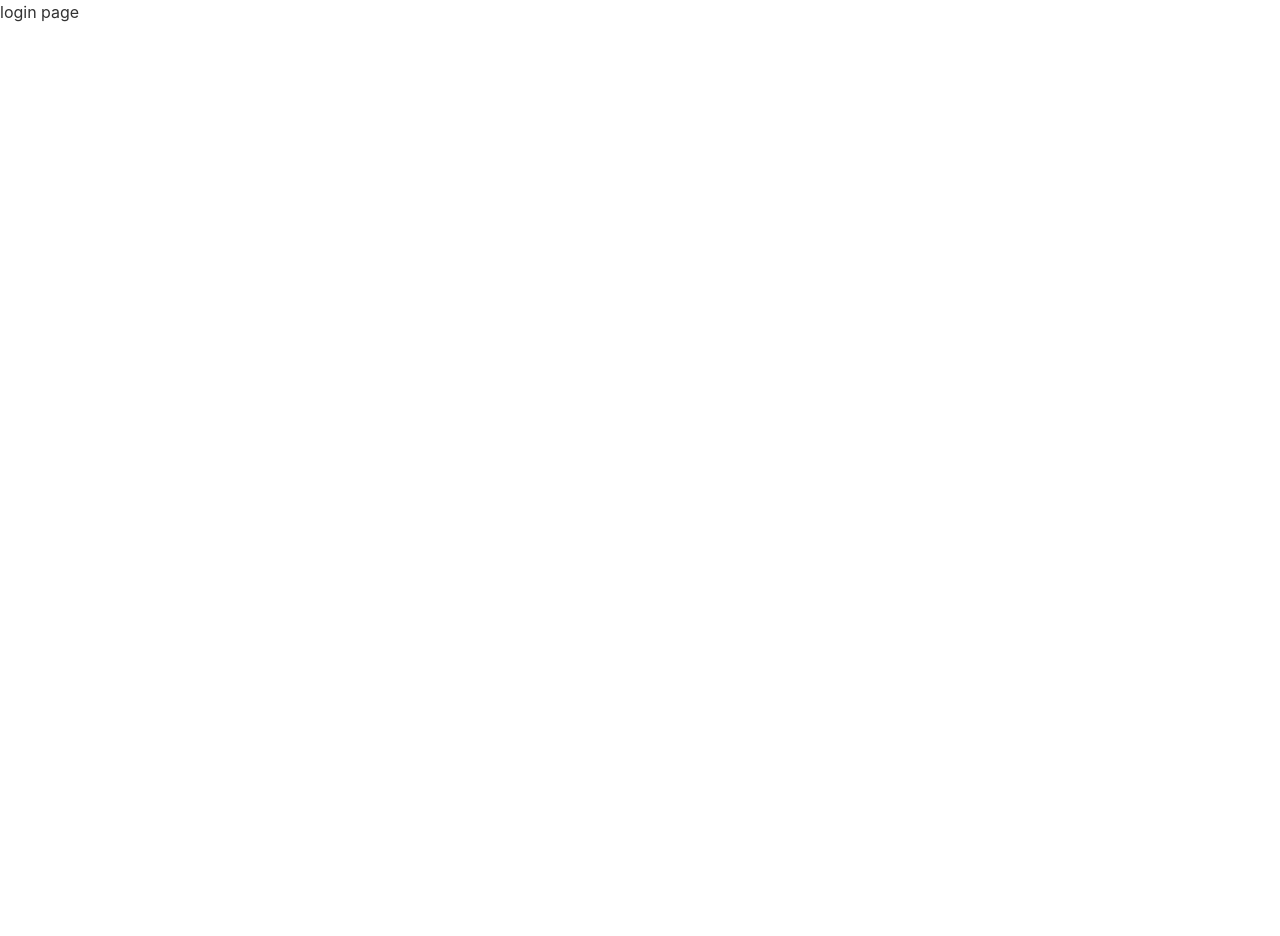
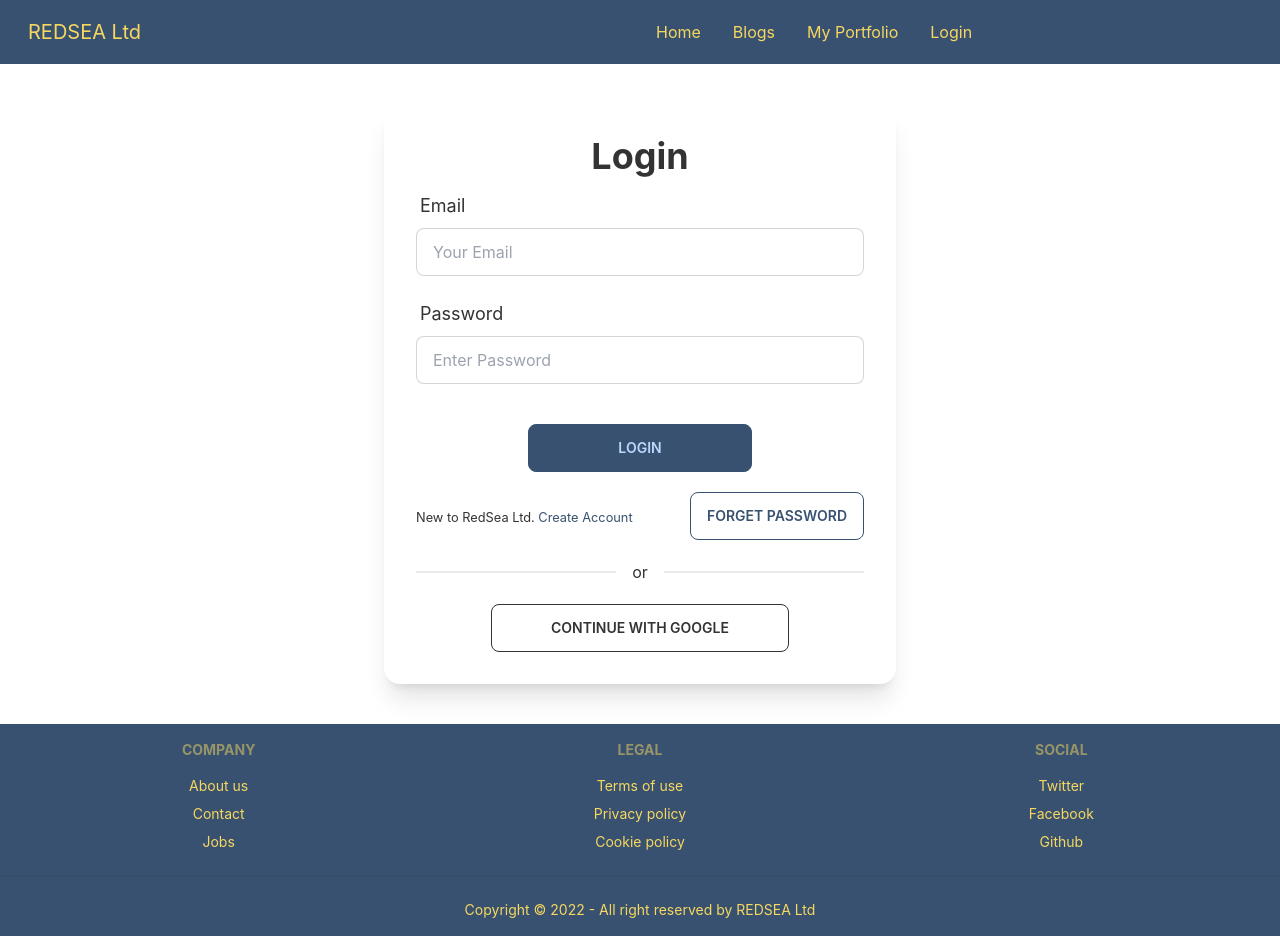
Before and after one commit to alamindjp/redsea-client, a React (Create React App) app: page /login in a window 1280 px wide. Before the commit the page ends 800 px from the top, so only its background shows below. Built offline with nearby package versions, Linux system fonts and the light colour scheme.

Commit message:
update login page, businesssumary,home banner, ours expart,our factory, product,reviews footerand navbar components

```diff
--- a/src/Pages/Home/HomeComponents/BusinessSummary.js
+++ b/src/Pages/Home/HomeComponents/BusinessSummary.js
@@ -6,21 +6,21 @@ import like from '../../../Assets/Images/icon/like.png'
 const BusinessSummary = () => {
     return (
         <div className='grid grid-cols-1 sm:grid-cols-2 md:grid-cols-3 gap-5 m-2'>
-            <div class="card w-50  text-center mt-5">
+            <div className="card w-50  text-center mt-5">
                 <figure><img className='w-[120px]' src={flags} alt="Countries" /></figure>
                 <div className='mt-3'>
                     <h2 className='font-bold text-2xl m-0'>72</h2>
                     <p className='m-0'><small>Countries</small></p>
                 </div>
             </div>
-            <div class="card w-50  text-center mt-5">
+            <div className="card w-50  text-center mt-5">
                 <figure><img className='w-[120px]' src={people} alt="Happy Clients" /></figure>
                 <div className='mt-3'>
                     <h2 className='font-bold text-2xl m-0'>273<small>+</small></h2>
                     <p className='m-0'><small>Happy Clients</small></p>
                 </div>
             </div>
-            <div class="card w-50  text-center mt-5">
+            <div className="card w-50  text-center mt-5">
                 <figure><img className='w-[120px]' src={like} alt="Feedback" /></figure>
                 <div className='mt-3'>
                     <h2 className='font-bold text-2xl m-0'>550<small>+</small></h2>
--- a/src/Pages/Home/HomeComponents/OurExperts.js
+++ b/src/Pages/Home/HomeComponents/OurExperts.js
@@ -3,13 +3,13 @@ import Experts from '../../../Assets/Images/images/Experts.png'
 
 const OurExperts = () => {
     return (
-            <div class="hero min-h-screen px-5">
-                <div class="hero-content flex-col lg:flex-row">
-                    <img src={Experts} class="w-[300px] sm:w-[500px] rounded-lg shadow-2xl" alt='' />
+            <div className="hero min-h-screen px-5">
+                <div className="hero-content flex-col lg:flex-row">
+                    <img src={Experts} className="w-[300px] sm:w-[500px] rounded-lg shadow-2xl" alt='' />
                     <div className='px-10 text-justify'>
-                        <h1 class="text-5xl font-bold">Ours Experts</h1>
-                        <p class="py-6">Provident cupiditate voluptatem et in. Quaerat fugiat ut assumenda excepturi exercitationem quasi. In deleniti eaque aut repudiandae et a id nisi.</p>
-                        <button class="btn btn-accent">Get Started</button>
+                        <h1 className="text-5xl font-bold">Ours Experts</h1>
+                        <p className="py-6">Provident cupiditate voluptatem et in. Quaerat fugiat ut assumenda excepturi exercitationem quasi. In deleniti eaque aut repudiandae et a id nisi.</p>
+                        <button className="btn btn-accent">Get Started</button>
                     </div>
                 </div>
             </div>
--- a/src/Pages/Home/HomeComponents/Product.js
+++ b/src/Pages/Home/HomeComponents/Product.js
@@ -3,15 +3,15 @@ import React from 'react';
 const Product = ({product}) => {
     const { name, image, quantity, price, description}=product
     return (
-        <div class="card w-50 bg-base-100 shadow-xl">
+        <div className="card w-50 bg-base-100 shadow-xl">
             <figure><img className='p-5' style={{width: "200px" }} src={image} alt="Shoes" /></figure>
-            <div class="card-body text-justify">
-                <h2 class="card-title font-bold">{ name }</h2>
+            <div className="card-body text-justify">
+                <h2 className="card-title font-bold">{ name }</h2>
                 <p><span className='font-bold'>Price</span>: ${price} <small>(per unit)</small></p>
                 <p><span className='font-bold'>Quantity</span>: {quantity}</p>
                 <p>{description.slice(0,160)}</p>
-                <div class="card-actions justify-center">
-                    <button class="btn btn-outline btn-success py-0">Purchase</button>
+                <div className="card-actions justify-center">
+                    <button className="btn btn-outline btn-success py-0">Purchase</button>
                 </div>
             </div>
         </div>
--- a/src/Pages/Home/HomeComponents/ReviewCard.js
+++ b/src/Pages/Home/HomeComponents/ReviewCard.js
@@ -3,14 +3,14 @@ import React from 'react';
 const ReviewCard = ({ review }) => {
     const { name, description } = review
     return (
-        <div class="card bg-base-100 shadow-xl p-5">
-                <div class="avatar">
-                    <div class="w-12 h-50 my-auto rounded-full ring ring-primary ring-offset-base-100 ring-offset-2">
+        <div className="card bg-base-100 shadow-xl p-5">
+                <div className="avatar">
+                    <div className="w-12 h-50 my-auto rounded-full ring ring-primary ring-offset-base-100 ring-offset-2">
                         <img src="https://api.lorem.space/image/face?hash=3174" alt=''/>
                     </div>
-                    <h2 class="text-xl font-bold pl-5">Name:{name}</h2>
+                    <h2 className="text-xl font-bold pl-5">Name:{name}</h2>
                 </div>
-            <div class="card-body p-2">
+            <div className="card-body p-2">
                 <p className='text-justify'><span className='font-bold'>Reviews:</span><br /> {description}</p>
             </div>
         </div>
--- a/src/Pages/Login/Login.js
+++ b/src/Pages/Login/Login.js
@@ -1,10 +1,79 @@
 import React from 'react';
+import { useForm } from 'react-hook-form';
+import { Link } from 'react-router-dom';
+import Footer from '../Shared/Footer/Footer';
+import Navbar from '../Shared/Navbar/Navbar';
 
 const Login = () => {
+    const { register, handleSubmit, formState: { errors } } = useForm();
+    const onSubmit = data => console.log(data);
     return (
         <div>
-            <h1>login page</h1>
-        </div>
+            <Navbar />
+            <div className="card w-4/5 sm:w-2/3 md:w-3/5 lg:w-2/5 mx-auto min-h-50 bg-base-100 shadow-xl mt-10">
+                <div className="card-body">
+                    <h1 className='text-4xl font-bold text-center'>Login</h1>
+                    <form onSubmit={handleSubmit(onSubmit)} className='w-full mx-auto'>
+                        <div className="form-control w-full">
+                            <label className="label">
+                                <span className="label-text text-lg">Email</span>
+                            </label>
+                            <input type="text"
+                                placeholder="Your Email"
+                                className="input input-bordered w-full"
+                                {...register("email", {
+                                    required: {
+                                        value: true,
+                                        message: 'Enter Email'
+                                    },
+                                    pattern: {
+                                        value: /^[a-zA-Z0-9._-]+@[a-zA-Z0-9.-]+\.[a-zA-Z]{2,6}/,
+                                        message: 'Enter valid Email' // JS only: <p>error message</p> TS only support string
+                                    }
+                                })} />
+                            <label className="label">
+                                {errors.email?.type === 'required' && <span className="label-text-alt text-red-400">{errors.email && <span>{errors.email.message}</span>}</span>}
+                                {errors.email?.type === 'pattern' && <span className="label-text-alt text-red-400">{errors.email && <span>{errors.email.message}</span>}</span>}
+                            </label>
+                        </div>
+                        <div className="form-control w-full">
+                            <label className="label">
+                                <span className="label-text text-lg">Password</span>
+                            </label>
+                            <input type="password"
+                                placeholder="Enter Password"
+                                className="input input-bordered w-full"
+                                {...register("password", {
+                                    required: {
+                                        value: true,
+                                        message: 'Enter password'
+                                    },
+                                    minLength: {
+                                        value: 6,
+                                        message: 'must be 6 characters or longer' // JS only: <p>error message</p> TS only support string
+                                    }
+                                })} />
+                            <label className="label">
+                                {errors.password?.type === 'required' && <span className="label-text-alt text-red-400">{errors.password && <span>{errors.password.message}</span>}</span>}
+                                {errors.password?.type === 'minLength' && <span className="label-text-alt text-red-400">{errors.password && <span>{errors.password.message}</span>}</span>}
+                            </label>
+                        </div>
+                        <div className="form-control mt-6 w-2/4 mx-auto">
+                            <input className="btn btn-primary" type="submit" value='Login' />
+                        </div>
+                    </form>
+                    <div>
+                        <div className='block sm:flex items-center mt-3'>
+                            <p><small>New to RedSea Ltd.<Link to="/signup" className="text-primary"> Create Account</Link></small></p>
+                            <button className='btn btn-outline btn-primary'>Forget Password</button>
+                        </div>
+                    </div>
+                        <div className="divider">or</div>
+                        <button className="btn btn-outline w-2/3 mx-auto">Continue with google</button>
+                </div>
+            </div>
+            <Footer />
+        </div >
     );
 };
 
--- a/src/Pages/Shared/Footer/Footer.js
+++ b/src/Pages/Shared/Footer/Footer.js
@@ -2,6 +2,8 @@ import React from 'react';
 import { Link } from 'react-router-dom';
 
 const Footer = () => {
+    const today = new Date();
+    const year = today.getFullYear();
     return (
         <footer className='bg-primary text-secondary mt-10'>
             <div className="footer footer-center grid-cols-3 p-4 ">
@@ -26,7 +28,7 @@ const Footer = () => {
             </div>
             <div className="divider m-0"></div>
             <div className="footer footer-center p-4 ">
-                <p>Copyright © 2022 - All right reserved by REDSEA Ltd</p>
+                <p>Copyright © {year} - All right reserved by REDSEA Ltd</p>
             </div>
         </footer>
     );
--- a/src/Pages/Shared/Navbar/Navbar.js
+++ b/src/Pages/Shared/Navbar/Navbar.js
@@ -9,18 +9,18 @@ const Navbar = () => {
                     <label tabIndex="0" className="btn btn-ghost lg:hidden">
                         <svg xmlns="http://www.w3.org/2000/svg" className="h-5 w-5" fill="none" viewBox="0 0 24 24" stroke="currentColor"><path strokeLinecap="round" strokeLinejoin="round" strokeWidth="2" d="M4 6h16M4 12h8m-8 6h16" /></svg>
                     </label>
-                    <ul tabIndex="0" className="menu menu-compact dropdown-content mt-3 p-2 shadow bg-base-100 rounded-box w-52">
+                    <ul tabIndex="0" className="menu menu-compact dropdown-content mt-3 p-2 shadow bg-primary rounded-box w-52">
                         <li><Link to="/home">Home</Link></li>
                         <li><Link to="/blogs">Blogs</Link></li>
                         <li><Link to="/portfolio">My Portfolio</Link></li>
                         <li><Link to="/login">Login</Link></li>
                     </ul>
                 </div>
-                <Link className="btn btn-ghost normal-case text-xl" to="/home">REDSEA Ltd</Link>
+                <Link className="text-xl ml-5" to="/home">REDSEA Ltd</Link>
             </div>
             <div className="navbar-center hidden lg:flex">
                 <ul className="menu menu-horizontal p-0">
-                    <li><Link to="/home">Home</Link></li>
+                    <li><Link to="/">Home</Link></li>
                     <li><Link to="/blogs">Blogs</Link></li>
                     <li><Link to="/portfolio">My Portfolio</Link></li>
                     <li><Link to="/login">Login</Link></li>
```
Also changed, not shown: src/Pages/Home/HomeComponents/HomeBanner.js (+16 -16 lines), src/Pages/Home/HomeComponents/OurFactory.js (+6 -6 lines).
